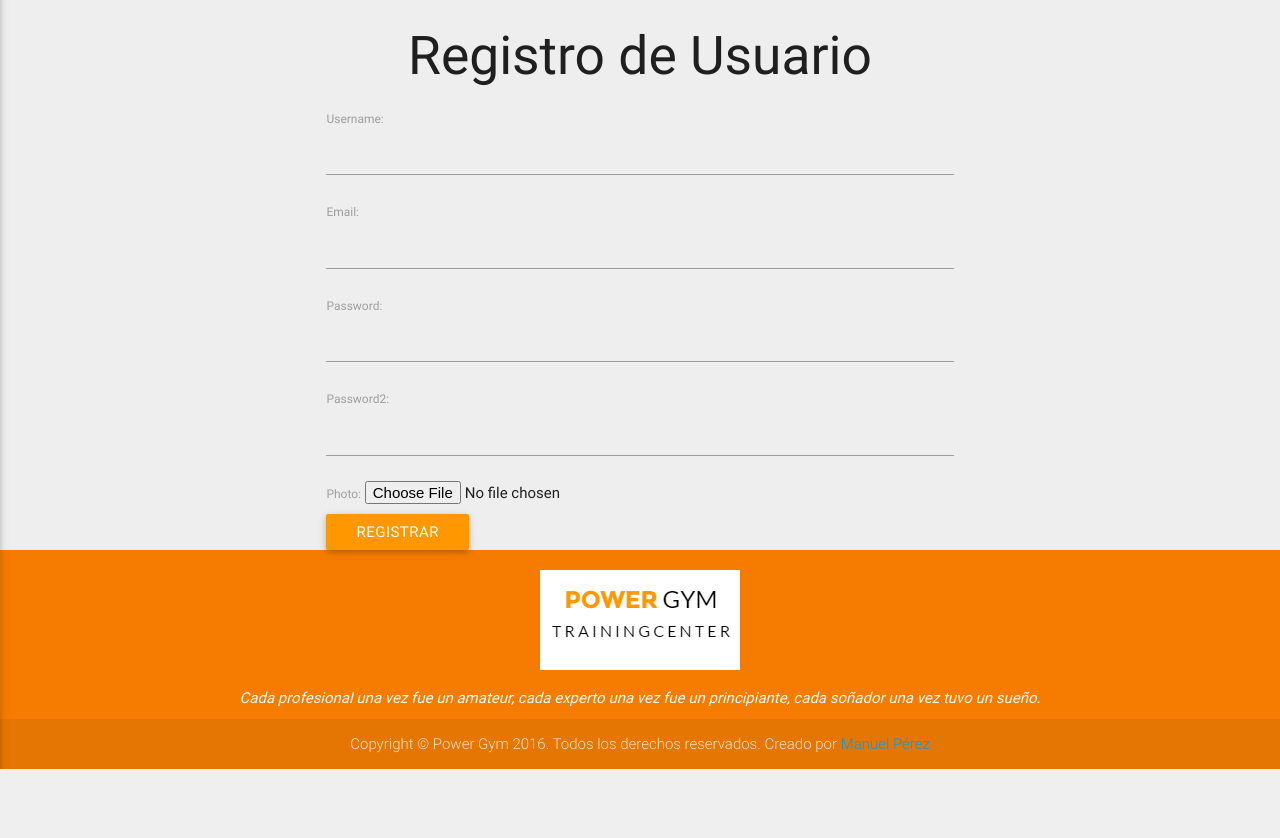
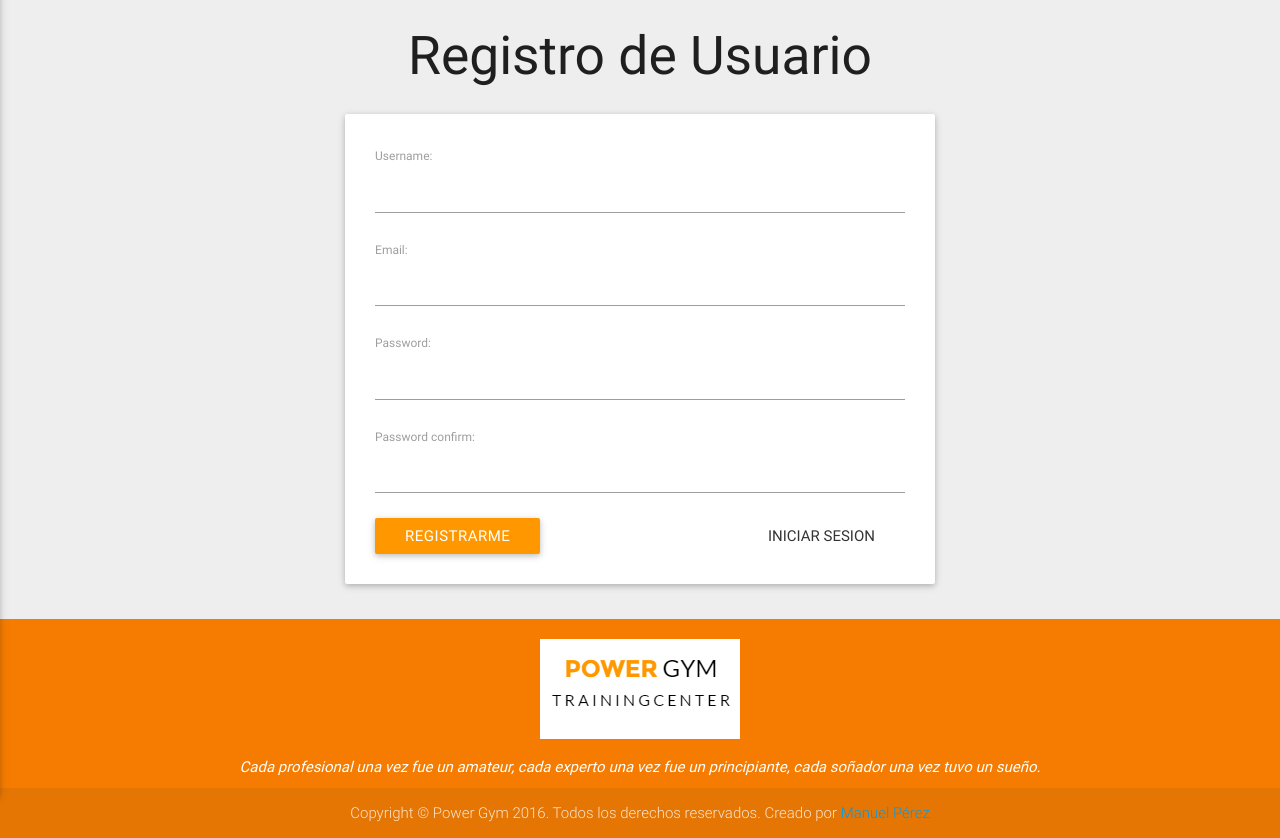
Before and after one commit to mperezh/BD, a Django app: page /accounts/registro/ in a window 1280 px wide. Shown: the part 64-902 px from the top of the page. Before the commit the page ends 833 px from the top, so only its background shows below. Run offline with Django 3.2, Linux system fonts and the light colour scheme.

Commit message:
Cards forms

```diff
--- a/accounts/forms.py
+++ b/accounts/forms.py
@@ -3,11 +3,11 @@ from django.contrib.auth.models import User
 
 class RegistroUserForm(forms.Form):
 
-    username = forms.CharField(min_length=5)
+    username = forms.CharField(min_length=2)
     email = forms.EmailField()
-    password = forms.CharField(min_length=5, widget=forms.PasswordInput())
-    password2 = forms.CharField(widget=forms.PasswordInput())
-    photo = forms.ImageField(required=False)
+    password = forms.CharField(min_length=4, widget=forms.PasswordInput())
+    password_confirm = forms.CharField(widget=forms.PasswordInput())
+    #photo = forms.ImageField(required=False)
 
     def clean_username(self):
         """Comprueba que no exista un username igual en la db"""
@@ -23,10 +23,10 @@ class RegistroUserForm(forms.Form):
             raise forms.ValidationError('Ya existe un email igual en la db.')
         return email
 
-    def clean_password2(self):
-        """Comprueba que password y password2 sean iguales."""
+    def clean_password_confirm(self):
+        """Comprueba que password y password_confirm sean iguales."""
         password = self.cleaned_data['password']
-        password2 = self.cleaned_data['password2']
-        if password != password2:
+        password_confirm = self.cleaned_data['password_confirm']
+        if password != password_confirm:
             raise forms.ValidationError('Las contrasenas no coinciden.')
-        return password2
+        return password_confirm
--- a/accounts/models.py
+++ b/accounts/models.py
@@ -7,7 +7,8 @@ from django.conf import settings
 class UserProfile(models.Model):
 
     user = models.OneToOneField(settings.AUTH_USER_MODEL)
-    photo = models.ImageField(upload_to='profiles', blank=True, null=True)
+
+    #photo = models.ImageField(upload_to='profiles', blank=True, null=True)
 
     def __str__(self):
         return self.user.username
--- a/accounts/templates/accounts/gracias.html
+++ b/accounts/templates/accounts/gracias.html
@@ -5,7 +5,8 @@
 {% block content %}
 
     <div class="container">
-        <h2>{{ username }} gracias por registrarte!</h2>
+        <h2>Bienvenido {{ username }}, gracias por registrarte!</h2>
+        <a class="right btn-flat"href="{% url 'accounts.index' %}">Ver Perfil</a>
     </div>
 
 {% endblock content %}
--- a/accounts/templates/accounts/index.html
+++ b/accounts/templates/accounts/index.html
@@ -11,7 +11,7 @@
     </div>
     <h3>Hola de nuevo {{ user.username }}</h3>
     <div>
-        <img src="{{ MEDIA_URL }}{{ user.userprofile.photo }}" alt="Imagen de {{ user.username }}" />
+        <!-- <img src="{{ MEDIA_URL }}{{ user.userprofile.photo }}" alt="Imagen de {{ user.username }}" /> -->
     </div>
 </div>
 
--- a/accounts/templates/accounts/registro.html
+++ b/accounts/templates/accounts/registro.html
@@ -4,18 +4,25 @@
 
 {% block content %}
 
-    <div class="container">
         <div class="formRegistro">
             <div class="page-header">
                 <h2 class="center">Registro de Usuario</h2>
             </div>
 
-            <form class="container" method="post" action="" enctype="multipart/form-data">
-                {% csrf_token %}
-                {{ form.as_p }}
-                <button type="submit" class="btn btn-primary orange">Registrar</button>
-            </form>
+            <div class="container">
+                <div class="row">
+                    <div class="col s12 m8 offset-m2 18 offset-12">
+                      <div class="card">
+                            <form method="POST" action="" enctype="multipart/form-data" style="padding: 2em;">
+                                {% csrf_token %}
+                                {{ form.as_p }}
+                                <button type="submit" class="btn btn-primary orange">Registrarme</button>
+                                <a class="right btn-flat"href="{% url 'accounts.login' %}">Iniciar sesion</a>
+                            </form>
+                        </div>
+                    </div>
+                </div>
+            </div>
         </div>
-    </div>
 
 {% endblock content %}
--- a/home/templates/home/index.html
+++ b/home/templates/home/index.html
@@ -47,7 +47,7 @@
         <div class="content">
           <h5>Lorem ipsum dolor sit amet.</h5>
           <p>Lorem ipsum dolor sit amet, consectetur adipisicing elit. Voluptatem, soluta, nihil, nemo molestiae iusto tenetur impedit cum pariatur fuga quidem doloribus eum quia hic ullam corporis recusandae delectus nostrum perspiciatis earum officiis aliquam harum magni nobis beatae magnam fugiat maiores amet quos temporibus deserunt officia minus aperiam exercitationem vero itaque expedita neque saepe accusamus nisi reprehenderit dolor aut laboriosam assumenda eligendi dolore non. Repellat, quis, iure nisi dignissimos officia quibusdam quam facilis consequuntur a illum consectetur nobis nulla temporibus et.</p>
-          {% if not user_is.athenticated %}
+          {% if user_is.athenticated %}
             <a class="hvr-sweep-to-right" href="{% url 'accounts.index' %}">COMIENZA A ENTRENAR HOY</a>
           {% else %}
             <a class="hvr-sweep-to-right" href="{% url 'accounts.registro' %}">COMIENZA A ENTRENAR HOY</a>
```
Also changed, not shown: accounts/templates/accounts/login.html (+13 -7 lines), 1 other file.
